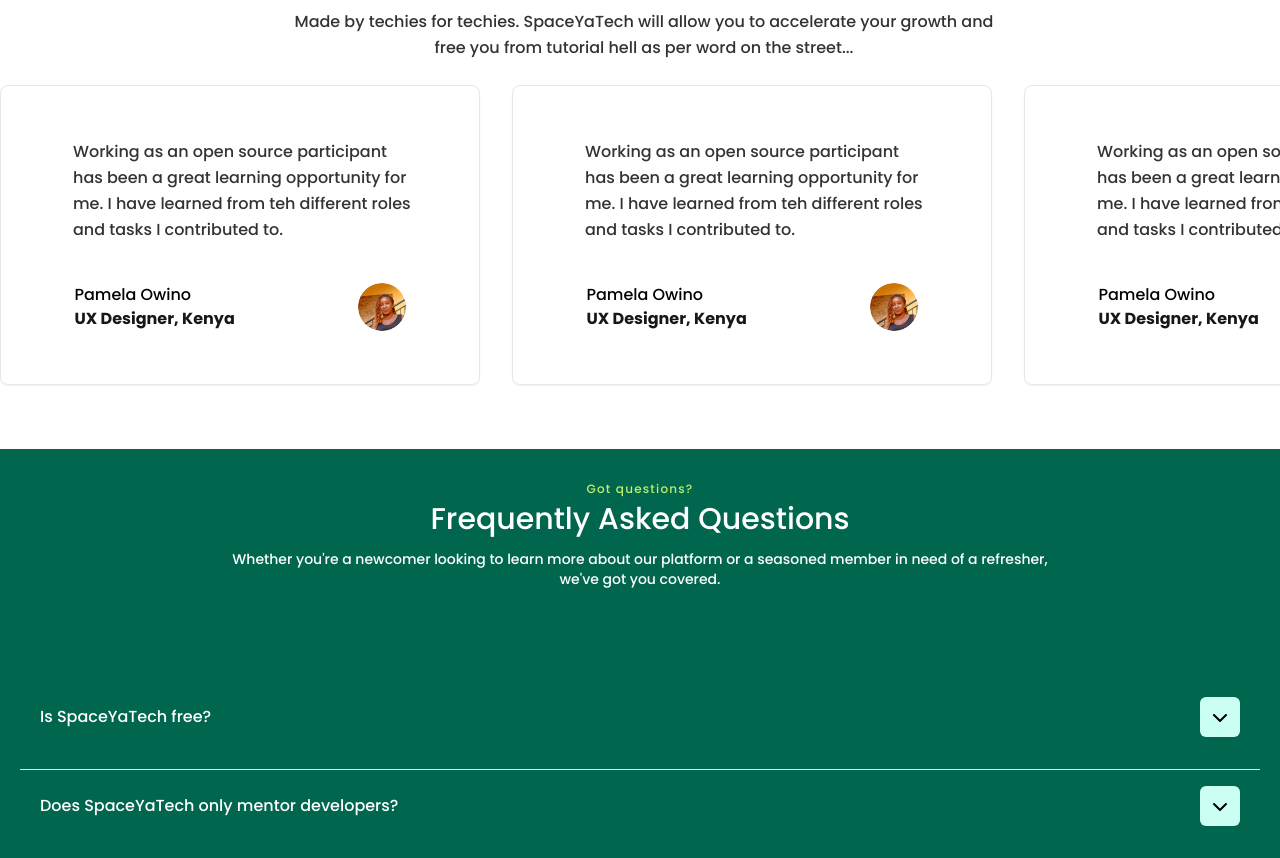
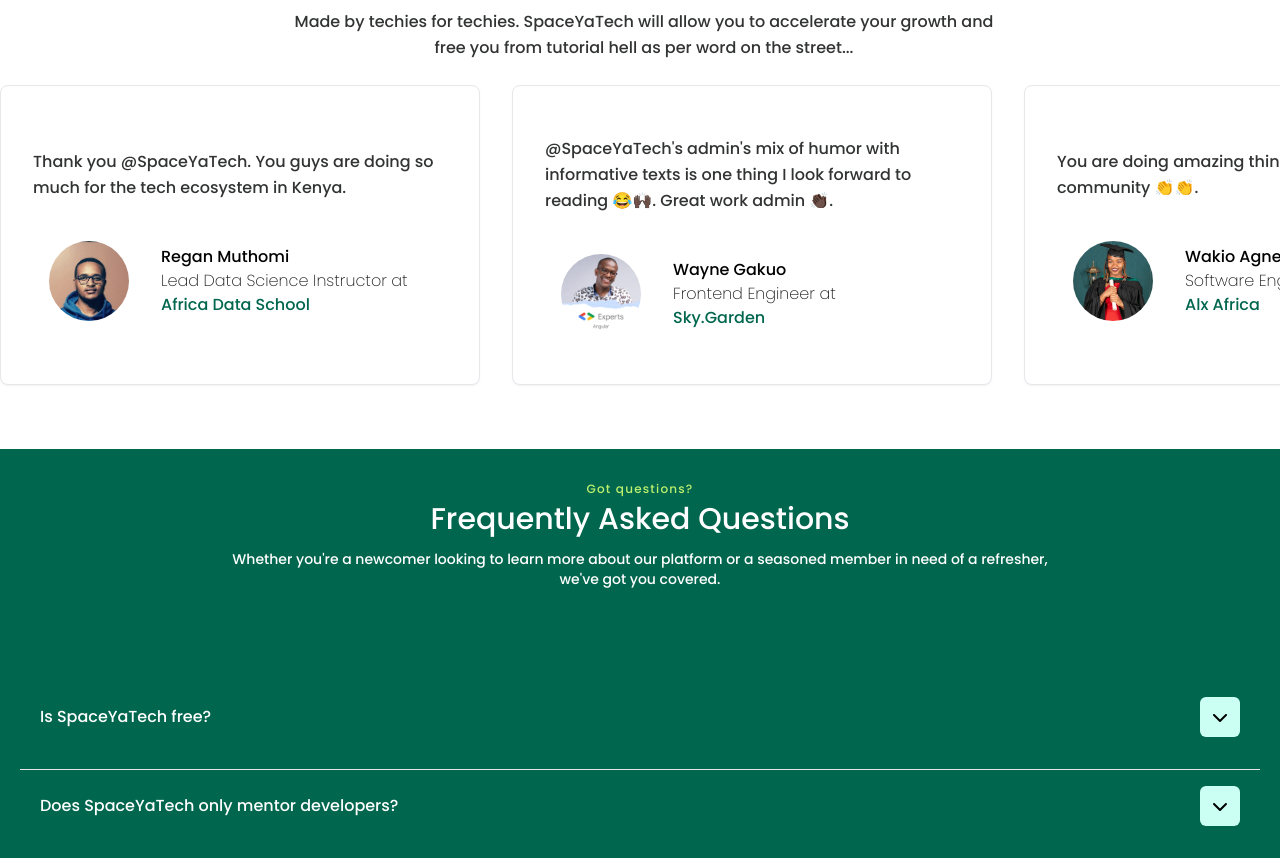
Before and after one commit to SpaceyaTech/SYT-Web-Redesign, a React (Vite) app: page / in a window 1280 px wide. Shown: the part 3600-4458 px from the top of the page. Built offline with nearby package versions, Linux system fonts and the light colour scheme; no server answers.

Commit message:
removed dummy testimonials

```diff
--- a/src/APP/pages/landingPage/sections/TestimonialSection.jsx
+++ b/src/APP/pages/landingPage/sections/TestimonialSection.jsx
@@ -1,36 +1,70 @@
 import TestimonialImg from "../../../../assets/images/testimonal_image.png";
+// import { twitter } from "../../../../assets/images/socials";
+import regan from "../../../../assets/testimonialSection/regan_codes.jpeg";
+import wayne from "../../../../assets/testimonialSection/wayne_gakuo.jpeg";
+import aibunny from "../../../../assets/testimonialSection/ai_bunny.jpeg";
+import wakio from "../../../../assets/testimonialSection/pithoneer.jpeg";
+import tony from "../../../../assets/testimonialSection/tony_k.jpeg";
+import singh from "../../../../assets/testimonialSection/singh.jpeg";
+import harun from "../../../../assets/testimonialSection/juma_harun.jpeg";
 
 function TestimonialSection() {
   const TestimonialData = [
     {
-      text: "Working as an open source participant has been a great learning opportunity for me. I have learned from teh different roles and tasks I contributed to.",
-      user: "Pamela Owino",
-      vocation: "UX Designer, Kenya",
-      img: TestimonialImg,
+      text: "Thank you @SpaceYaTech. You guys are doing so much for the tech ecosystem in Kenya.",
+      user: "Regan Muthomi",
+      vocation: "Lead Data Science Instructor",
+      img: regan,
+      link: "https://twitter.com/regan_codes/status/1597655617375567872",
+      company: "Africa Data School",
     },
     {
-      text: "Working as an open source participant has been a great learning opportunity for me. I have learned from teh different roles and tasks I contributed to.",
-      user: "Pamela Owino",
-      vocation: "UX Designer, Kenya",
-      img: TestimonialImg,
+      text: "@SpaceYaTech's admin's mix of humor with informative texts is one thing I look forward to reading 😂🙌🏿. Great work admin 👏🏿.",
+      user: "Wayne Gakuo",
+      vocation: "Frontend Engineer",
+      img: wayne,
+      link: "https://twitter.com/wayne_gakuo/status/1661996704055406593",
+      company: "Sky.Garden",
     },
     {
-      text: "Working as an open source participant has been a great learning opportunity for me. I have learned from teh different roles and tasks I contributed to.",
-      user: "Pamela Owino",
-      vocation: "UX Designer, Kenya",
-      img: TestimonialImg,
+      text: "You are doing amazing things for the kenyan tech community 👏👏.",
+      user: "Wakio Agness",
+      vocation: "Software Engineer Student",
+      img: wakio,
+      link: "https://twitter.com/Pithoneer/status/1711647271987679246",
+      company: "Alx Africa",
     },
     {
-      text: "Working as an open source participant has been a great learning opportunity for me. I have learned from teh different roles and tasks I contributed to.",
-      user: "Pamela Owino",
-      vocation: "UX Designer, Kenya",
-      img: TestimonialImg,
+      text: "Stopping by to say I love this space.",
+      user: "Tony Kipkemboi",
+      vocation: "Developer Relations",
+      img: tony,
+      link: "https://twitter.com/tonykipkemboi/status/1712538360827490506",
+      company: "Streamlit",
     },
     {
-      text: "Working as an open source participant has been a great learning opportunity for me. I have learned from teh different roles and tasks I contributed to.",
-      user: "Pamela Owino",
-      vocation: "UX Designer, Kenya",
-      img: TestimonialImg,
+      text: "I had an awesome weekend courtesy to @Mentorlst and @SpaceYaTech.",
+      user: "Fredrick Waihenya",
+      vocation: "Back End Developer",
+      img: aibunny,
+      link: "https://twitter.com/TheAIbunny/status/1708796599793496129",
+      company: "Hasibu Systems",
+    },
+    {
+      text: "I just merged my first open-source pull request! 💪🏾I'm so excited to be a part of the community and contribute to making open-source software better.Thank you @SpaceYaTech and @Mentorlst for this awesome opportunity.💯",
+      user: "Juma Harun",
+      vocation: "Frontend Engineer",
+      img: harun,
+      link: "https://twitter.com/jumaH4run/status/1669785525480222721",
+      company: "Freelance",
+    },
+    {
+      text: "Hey @SpaceYaTech - kudos for all these spaces. Great work providing valuable insights on various tech skills 🙌.",
+      user: "Mahati V Singh",
+      vocation: "Global Tech Recruiter",
+      img: singh,
+      link: "https://twitter.com/MyAspirants/status/1715059439625986302",
+      company: "JPMorgan Chase & Co",
     },
   ];
 
@@ -64,25 +98,34 @@
             key={index}
             className="flex flex-col w-[320px] sm:w-[480px] items-center justify-center p-2 sm:p-8  bg-white border border-gray-200 rounded-lg shadow-sm"
           >
-            <blockquote className="px-2 text-gray-500 mb-10 md:px-8  dark:text-gray-400">
-              <p className=" leading-relaxed text-base  pl-4 md:pl-2 text-[#323433]">
+            <a
+              href={testimonial.link}
+              target="_blank"
+              rel="noopener noreferrer"
+            >
+              <blockquote className=" text-gray-500 mb-10 dark:text-gray-400">
+                <p className=" leading-relaxed font-normal text-base text-[#323433]">
                   {testimonial.text}
                 </p>
               </blockquote>
-            <figcaption className="w-4/5 flex items-center justify-between">
-              <div className="text-left">
-                <p>{testimonial.user}</p>
-                <p className="font-bold text-neutral-900">
-                  {testimonial.vocation}
-                </p>
-              </div>
-
+              <figcaption className=" flex items-center pl-4">
                 <img
-                className="rounded-full w-12 h-12"
+                  className="rounded-full w-20 h-20"
                   src={testimonial.img}
                   alt=""
                 />
+                <div className="text-left pl-8">
+                  <p className="font-medium">{testimonial.user}</p>
+                  <p className=" font-light text-neutral-900">
+                    {testimonial.vocation} at
+                    <br />{" "}
+                    <span className="text-[#00664E] font-medium">
+                      {testimonial.company}
+                    </span>
+                  </p>
+                </div>
               </figcaption>
+            </a>
           </figure>
         ))}
       </div>
```
Lines whose indentation alone changed are shown as unchanged.
